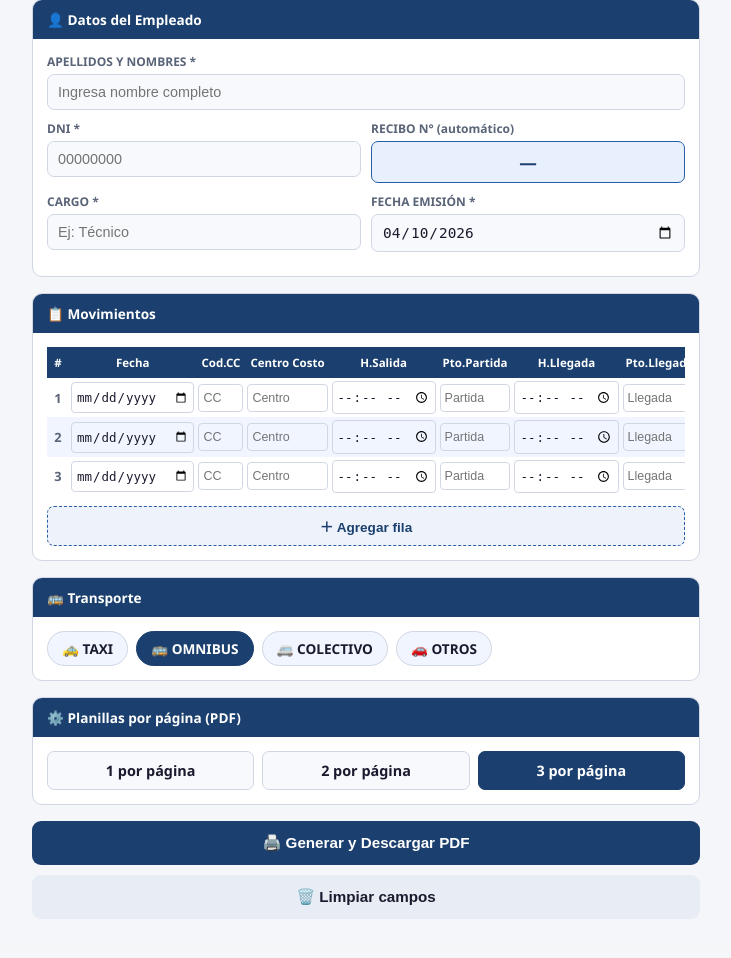
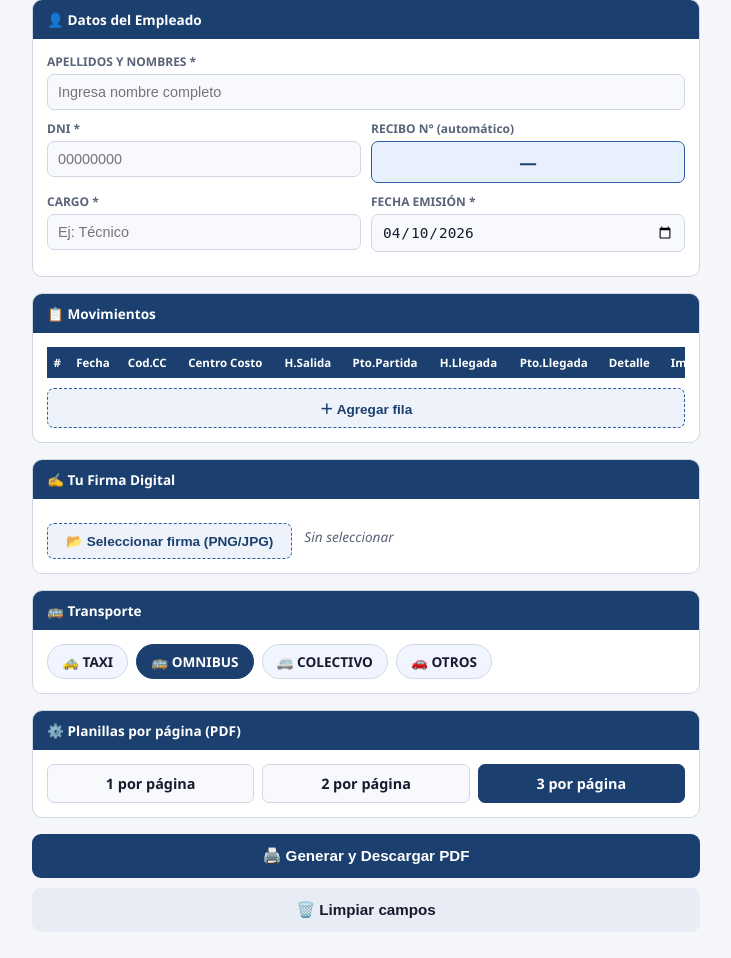
Before and after one commit to igniaguilar-dev/metasil-movilidad, a Flask app: page / in a window 1280 px wide. Shown: the part 84-1042 px from the top of the page, without its empty margins (274-1005 px from the left). Before the commit the page ends 1003 px from the top, so only its background shows below. Run offline with Flask 3, Linux system fonts and the light colour scheme; lists and menus that the app fills with data are empty.

Commit message:
Update index.html

```diff
--- a/templates/index.html
+++ b/templates/index.html
@@ -192,6 +192,32 @@
     </div>
   </div>
 
+  <!-- Firma -->
+  <div class="card">
+    <div class="card-header">✍️ Tu Firma Digital</div>
+    <div class="card-body">
+      <div style="display:flex; align-items:center; gap:12px; flex-wrap:wrap;">
+        <button class="btn-add" style="width:auto; padding:9px 18px;"
+                onclick="document.getElementById('firma-input').click()">
+          📂 Seleccionar firma (PNG/JPG)
+        </button>
+        <span id="firma-nombre" style="color:var(--txt2); font-size:0.85rem; font-style:italic;">
+          Sin seleccionar
+        </span>
+        <input type="file" id="firma-input" accept="image/png,image/jpeg"
+               style="display:none" onchange="cargarFirma(this)">
+      </div>
+      <!-- Preview de la firma -->
+      <div id="firma-preview" style="display:none; margin-top:12px;">
+        <img id="firma-img" style="max-height:80px; max-width:250px;
+             border:1px solid var(--bord); border-radius:7px; padding:6px; background:white;">
+        <button onclick="quitarFirma()" style="margin-left:10px; background:var(--red);
+                color:white; border:none; border-radius:5px; padding:4px 10px;
+                cursor:pointer; font-size:0.8rem;">✕ Quitar</button>
+      </div>
+    </div>
+  </div>
+
   <!-- Transporte -->
   <div class="card">
     <div class="card-header">🚌 Transporte</div>
@@ -231,7 +257,31 @@
 <div id="toast"></div>
 
 <script>
-var filaCount = 0;
+var firmaBase64 = null;
+
+function cargarFirma(input) {
+  var file = input.files[0];
+  if (!file) return;
+  var reader = new FileReader();
+  reader.onload = function(e) {
+    firmaBase64 = e.target.result;
+    document.getElementById("firma-nombre").textContent = "✅ " + file.name;
+    document.getElementById("firma-nombre").style.color = "var(--green)";
+    document.getElementById("firma-img").src = firmaBase64;
+    document.getElementById("firma-preview").style.display = "block";
+  };
+  reader.readAsDataURL(file);
+}
+
+function quitarFirma() {
+  firmaBase64 = null;
+  document.getElementById("firma-input").value = "";
+  document.getElementById("firma-nombre").textContent = "Sin seleccionar";
+  document.getElementById("firma-nombre").style.color = "var(--txt2)";
+  document.getElementById("firma-preview").style.display = "none";
+}
+
+
 var transpActual = "OMNIBUS";
 var pppActual = 3;
 
@@ -331,6 +381,7 @@
     fecha_emision: fecha,
     transporte: transpActual,
     por_pagina: pppActual,
+    firma_base64: firmaBase64,
     filas: filas
   };
 
```
